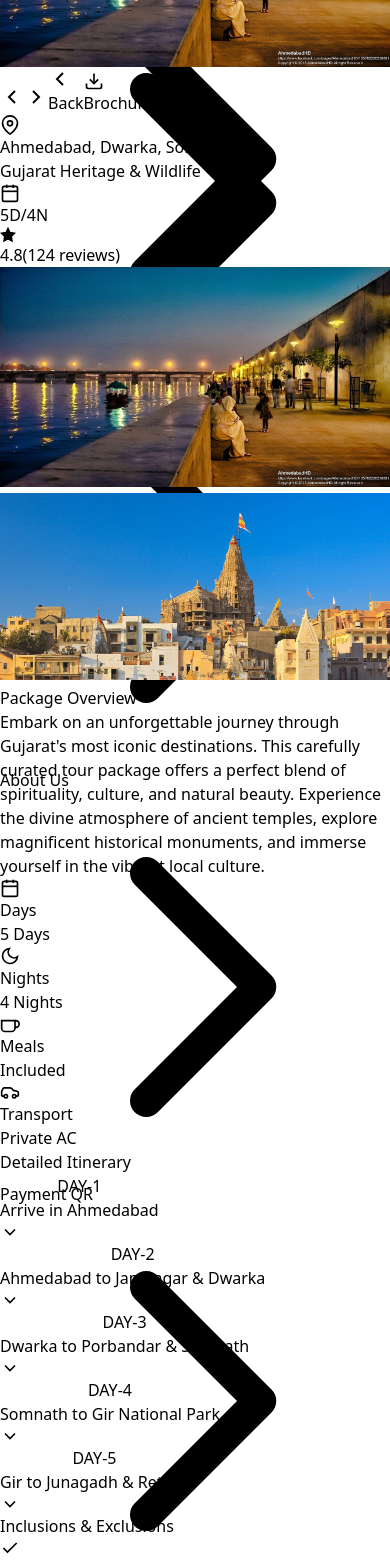
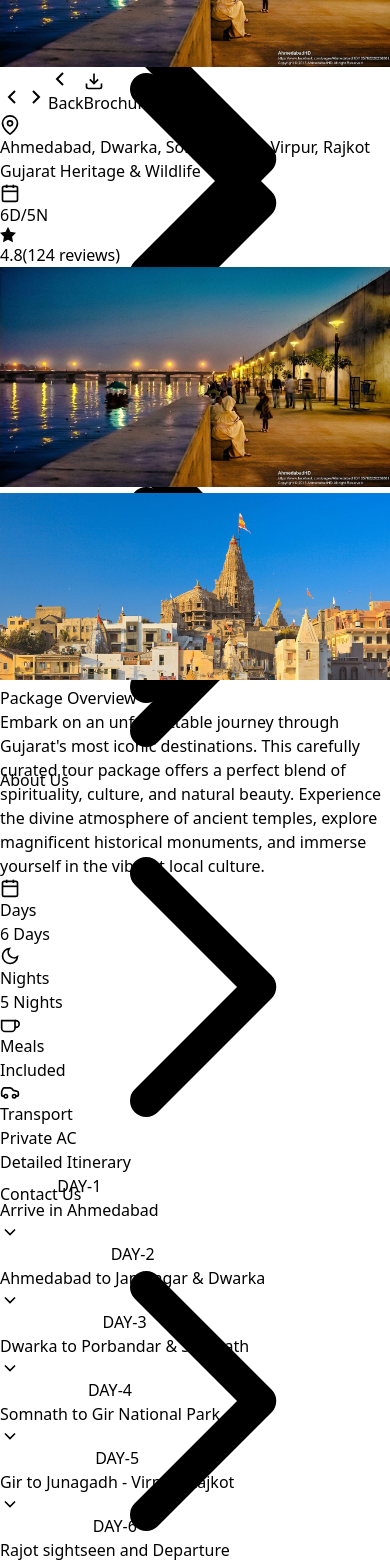
Before and after one commit to DevKacha/raj_tourism_frontend, a React (Vite) app: page /package-details/1 in a window 390 px wide. Shown: the part 3820-5382 px from the top of the page. Built offline with nearby package versions, Linux system fonts and the light colour scheme.

Commit message:
devansh did the update final time

```diff
--- a/index.html
+++ b/index.html
@@ -1,13 +1,16 @@
 <!doctype html>
 <html lang="en">
+
 <head>
   <meta charset="UTF-8" />
-    <link rel="icon" type="image/svg+xml" href="/vite.svg" />
+  <link rel="icon" type="image/png" href="/src/assets/raj_tourism/rt-logo_final.png" />
   <meta name="viewport" content="width=device-width, initial-scale=1.0" />
   <title>Raj Tourism</title>
 </head>
+
 <body>
   <div id="root"></div>
   <script type="module" src="/src/main.jsx"></script>
 </body>
+
 </html>
--- a/src/components/AboutSnippet.jsx
+++ b/src/components/AboutSnippet.jsx
@@ -125,7 +125,7 @@ export default function AboutSnippet() {
                     Travelers
                   </span>
                   <span className="text-lg font-black text-white group-hover:scale-110 transition-transform duration-300">
-                    2500+
+                    25000+
                   </span>
                 </div>
                 <div className="flex justify-between items-center group hover:bg-white/10 px-2 py-1 rounded transition-colors duration-300">
--- a/src/components/Hero.jsx
+++ b/src/components/Hero.jsx
@@ -219,11 +219,11 @@ export default function Hero() {
             <div className={`mt-8 sm:mt-12 grid grid-cols-3 gap-3 sm:gap-4 md:gap-6 max-w-lg transform transition-all duration-1000 delay-800 ${isVisible ? 'translate-y-0 opacity-100' : 'translate-y-4 opacity-0'
               }`}>
               <div className="text-center p-3 sm:p-4 rounded-lg sm:rounded-xl bg-white/20 backdrop-blur-sm border border-white/20 hover:bg-white/30 transition-all duration-300 shadow-sm">
-                <div className="text-2xl sm:text-3xl font-bold text-white drop-shadow">500+</div>
+                <div className="text-2xl sm:text-3xl font-bold text-white drop-shadow">25000+</div>
                 <div className="text-xs sm:text-sm text-white/90 mt-1">Happy Clients</div>
               </div>
               <div className="text-center p-3 sm:p-4 rounded-lg sm:rounded-xl bg-white/20 backdrop-blur-sm border border-white/20 hover:bg-white/30 transition-all duration-300 shadow-sm">
-                <div className="text-2xl sm:text-3xl font-bold text-white drop-shadow">50+</div>
+                <div className="text-2xl sm:text-3xl font-bold text-white drop-shadow">150+</div>
                 <div className="text-xs sm:text-sm text-white/90 mt-1">Destinations</div>
               </div>
               <div className="text-center p-3 sm:p-4 rounded-lg sm:rounded-xl bg-white/20 backdrop-blur-sm border border-white/20 hover:bg-white/30 transition-all duration-300 shadow-sm">
--- a/src/components/Sidebar.jsx
+++ b/src/components/Sidebar.jsx
@@ -219,6 +219,30 @@ export default function Sidebar({ open, onClose }) {
           </Link>
 
           <Link
+            to="/contact"
+            onClick={onClose}
+            className="group relative flex items-center justify-between py-4 px-5 rounded-xl hover:bg-gradient-to-r hover:from-pink-50 hover:to-transparent transition-all duration-300 transform hover:translate-x-2 overflow-hidden"
+          >
+            <div className="absolute left-0 top-0 bottom-0 w-1 bg-yellow-600 transform scale-y-0 group-hover:scale-y-100 transition-transform duration-300 origin-top rounded-r"></div>
+            <span className="text-base font-bold text-gray-800 group-hover:text-yellow-600 transition-colors duration-200">
+              Contact Us
+            </span>
+            <svg
+              className="w-5 h-5 text-gray-500 group-hover:text-yellow-600 group-hover:translate-x-1 transition-all duration-200"
+              fill="none"
+              stroke="currentColor"
+              viewBox="0 0 24 24"
+            >
+              <path
+                strokeLinecap="round"
+                strokeLinejoin="round"
+                strokeWidth={2}
+                d="M9 5l7 7-7 7"
+              />
+            </svg>
+          </Link>
+
+          <Link
             to="/payment-qr"
             onClick={onClose}
             className="group relative flex items-center justify-between py-4 px-5 rounded-xl hover:bg-gradient-to-r hover:from-indigo-50 hover:to-transparent transition-all duration-300 transform hover:translate-x-2 overflow-hidden"
--- a/src/constants/gujaratData.js
+++ b/src/constants/gujaratData.js
@@ -14,9 +14,9 @@ export const tours = [
     {
         id: 1,
         title: "Gujarat Heritage & Wildlife",
-        duration: "5D/4N",
+        duration: "6D/5N",
         ...getTourImages('gujarat', 1),
-        location: "Ahmedabad, Dwarka, Somnath, Gir",
+        location: "Ahmedabad, Dwarka, Somnath, Gir, Virpur, Rajkot",
         price: "On Request",
         rating: "4.8",
         reviews: "124",
@@ -47,13 +47,20 @@ export const tours = [
                 title: "Somnath to Gir National Park",
                 description: "Head to Sasan Gir for a jungle safari to see Asiatic lions. Enjoy wildlife safari and stay overnight near Gir.",
                 highlights: ["Gir Jungle Safari", "Asiatic Lions", "Wildlife"],
-                meals: ["Breakfast", "Lunch", "Dinner"]
+                meals: ["Breakfast", "Dinner"]
             },
             {
                 day: 5,
-                title: "Gir to Junagadh & Return",
-                description: "Visit Uparkot Fort, Ashok Rock Edict, and Mahabat Maqbara in Junagadh. Travel back to Ahmedabad for onward journey.",
-                highlights: ["Uparkot Fort", "Mahabat Maqbara", "Departure"],
+                title: "Gir to Junagadh - Virpur -Rajkot",
+                description: "Visit Uparkot Fort, Ashok Rock Edict, and Mahabat Maqbara in Junagadh. Travel to Rajkot enroute get Divine Darshan of Jalaram Bappa & Take Prasadh there (traditional khichdi & kadhi).",
+                highlights: ["Uparkot Fort", "Mahabat Maqbara", "Virpur"],
+                meals: ["Breakfast","Dinner"]
+            },
+            {
+                day: 6,
+                title: "Rajot sightseen and Departure",
+                description: "Take Breakfast at Hotel, then visit Local Sightseen, after that departure",
+                highlights: [ "Local sight seen", "Departure"],
                 meals: ["Breakfast"]
             }
         ]
@@ -80,14 +87,14 @@ export const tours = [
                 title: "Bhuj to Dhordo (Rann Utsav)",
                 description: "Drive to Dhordo (Tent City). Visit local craft villages like Bhujodi and Hodka. Evening visit to the White Rann salt desert for sunset views. Enjoy cultural performances and dinner at the Tent City.",
                 highlights: ["Rann Utsav", "White Rann Sunset", "Craft Villages"],
-                meals: ["Breakfast", "Lunch", "Dinner"]
+                meals: ["Breakfast", "Dinner"]
             },
             {
                 day: 3,
                 title: "Kala Dungar & Surroundings",
                 description: "Visit Kala Dungar (Black Hill) for panoramic views. See India Bridge near the Indo-Pak border. Explore nearby handicraft villages such as Gandhi Nu Gaam. Return to Tent City.",
                 highlights: ["Kala Dungar", "India Bridge", "Handicraft Villages"],
-                meals: ["Breakfast", "Lunch", "Dinner"]
+                meals: ["Breakfast", "Dinner"]
             },
             {
                 day: 4,
@@ -99,7 +106,7 @@ export const tours = [
             {
                 day: 5,
                 title: "Narayan Sarovar & Departure",
-                description: "Visit Narayan Sarovar if time permits. End of tour and departure.",
+                description: "Visit Narayan Sarovar if time permits optinal (Mata no madh). End of tour and departure.",
                 highlights: ["Narayan Sarovar", "Departure"],
                 meals: ["Breakfast"]
             }
--- a/src/constants/indiaData.js
+++ b/src/constants/indiaData.js
@@ -81,14 +81,14 @@ export const tours = [
                 title: "Jaisalmer",
                 description: "After Breakfast head towards Jaisalmer, relax at Tent City, Spend your afternoon on an adventurous jeep safari & camel ride across the desert, followed by vibrant cultural activities at night under the starlit sky after the dinner.",
                 highlights: ["Jaisalmer","Tent-city","Desert Safari"],
-                meals: ["Dinner"]
+                meals: ["Breakfast", "Dinner"]
             },
             {
                 day: 3,
                 title: "Jaisalmer",
                 description: "After breakfast, drive towards the historic Longewala border (Indo/Pak), continue to Tanot Mata Temple, explore the Pakistan Canal from 1971, and conclude the day with dinner.",
                 highlights: ["Longewala Border","Tanot Mata Temple"],
-                meals: ["Dinner"]
+                meals: ["Breakfast","Dinner"]
             },
             {
                 day: 4,
--- a/src/constants/internationalData.js
+++ b/src/constants/internationalData.js
@@ -31,8 +31,8 @@ export const tours = [
             {
                 day: 2,
                 title: "Coral Island Tour",
-                description: "Breakfast at your Hotel. Pick-up and transfer to Pattaya Beach. Speedboat ride to Koh Larn (Coral Island). In the Afternoon, Thai lunch at a beachfront open-air restaurant. Return to Pattaya by speedboat and Hotel drop-off. Overnight stay at your Hotel.",
-                highlights: ["Coral Island", "Speedboat Ride", "Beachfront Lunch"],
+                description: "Breakfast at your Hotel. Pick-up and transfer to Pattaya Beach. Speedboat ride to Koh Larn (Coral Island). In the Afternoon, Thai lunch at a beachfront open-air restaurant. Return to Pattaya by speedboat and Hotel drop-off and enjoy Alcazar show, Walking street & Overnight stay at your Hotel.",
+                highlights: ["Coral Island", "Speedboat Ride","Alcazar show","Walking street", "Beachfront Lunch"],
                 meals: ["Breakfast", "Lunch", "Dinner"]
             },
             {
@@ -85,8 +85,8 @@ export const tours = [
             {
                 day: 2,
                 title: "Half Day Coral Island Tour",
-                description: "Breakfast at hotel. Half-day Coral Island tour with lunch. Enjoy water sports (parasailing, snorkeling, jet ski – at own cost). Indian lunch included on the island. Return to Pattaya by afternoon. Evening free for shopping or optional walking street exploration.",
-                highlights: ["Coral Island", "Water Sports", "Indian Lunch"],
+                description: "Breakfast at hotel. Half-day Coral Island tour with lunch. Enjoy water sports (parasailing, snorkeling, jet ski – at own cost). Indian lunch included on the island. Return to Pattaya by afternoon. Evening enjoy Alcazar Show or optional walking street exploration.",
+                highlights: ["Coral Island", "Water Sports", "Indian Lunch","Alcazar Show"],
                 meals: ["Breakfast", "Lunch", "Dinner"]
             },
             {
@@ -160,8 +160,8 @@ export const tours = [
             {
                 day: 2,
                 title: "Coral Island Tour",
-                description: "Breakfast at Hotel. Full day Coral Island Tour with Local Lunch on SIC Basis (Exclude National Park Fees). Return to hotel and relax. Overnight stay in Pattaya.",
-                highlights: ["Coral Island", "Local Lunch", "Beach Activities"],
+                description: "Breakfast at Hotel. Full day Coral Island Tour with Local Lunch on SIC Basis (Exclude National Park Fees). Return to hotel and enjoy Alcazar show & walking street, Overnight stay in Pattaya.",
+                highlights: ["Coral Island", "Local Lunch", "Alcazar Show","Walking street", "Beach Activities"],
                 meals: ["Breakfast", "Lunch", "Dinner"]
             },
             {
--- a/src/pages/About.jsx
+++ b/src/pages/About.jsx
@@ -65,7 +65,7 @@ const About = () => {
 
       setStats({
         years: Math.floor(19 * progress),
-        clients: Math.floor(5000 * progress),
+        clients: Math.floor(25000 * progress),
         destinations: Math.floor(150 * progress),
       });
 
@@ -492,7 +492,7 @@ const About = () => {
               {
                 icon: Shield,
                 title: "Visa Services",
-                desc: "Passport & visa assistance",
+                desc: "Passport & visa formalities",
                 color: "orange",
               },
               {
--- a/src/pages/Contact.jsx
+++ b/src/pages/Contact.jsx
@@ -32,9 +32,9 @@ export default function Contact() {
             <h3 className="text-2xl font-bold text-gray-800 mb-4">Visit Our Office</h3>
             <p className="text-gray-600 font-semibold mb-2">RAJ TOURISM</p>
             <p className="text-gray-600 leading-relaxed">
-              123, Tourism Plaza,<br />
-              Near Main Square,<br />
-              Rajkot, Gujarat, India - 360001
+              112, Cosmo Complex, Mahila College<br />
+              Circle, Kalawad Road, Rajkot - 360 001,<br />
+              Gujarat
             </p>
           </div>
 
@@ -49,10 +49,17 @@ export default function Contact() {
               <span className="font-medium">Available 24/7</span>
             </div>
             <a
-              href="tel:+919876543210"
+              href="tel:+917043497043"
               className="text-2xl font-bold text-orange-600 hover:text-orange-700 transition-colors"
             >
-              +91 98765 43210
+              +91 70434 97043
+            </a>
+            <br />
+            <a
+              href="tel:+919636898368"
+              className="text-2xl font-bold text-orange-600 hover:text-orange-700 transition-colors"
+            >
+              +91 96368 98368
             </a>
           </div>
 
@@ -64,10 +71,10 @@ export default function Contact() {
             <h3 className="text-2xl font-bold text-gray-800 mb-4">Email Us</h3>
             <p className="text-gray-600 mb-3">Drop us a line anytime</p>
             <a
-              href="mailto:info@rajtourism.com"
+              href="mailto:rajtourisam@gmail.com"
               className="text-xl font-semibold text-orange-600 hover:text-orange-700 transition-colors break-all"
             >
-              info@rajtourism.com
+              rajtourisam@gmail.com
             </a>
           </div>
         </div>
@@ -87,7 +94,7 @@ export default function Contact() {
             </div>
             <div className="text-center">
               <div className="bg-orange-500 w-16 h-16 rounded-full flex items-center justify-center mx-auto mb-4">
-                <span className="text-white text-2xl font-bold">15+</span>
+                <span className="text-white text-2xl font-bold">19+</span>
               </div>
               <h4 className="font-bold text-lg mb-2">Years of Experience</h4>
               <p className="text-gray-600">Trusted by thousands of happy travelers</p>
--- a/src/pages/PackageDetails.jsx
+++ b/src/pages/PackageDetails.jsx
@@ -429,6 +429,44 @@ const PackageDetails = () => {
 
     yPos = doc.lastAutoTable.finalY + 15;
 
+    // Add closing message after itinerary
+    if (yPos > 260) {
+      doc.addPage();
+      yPos = 20;
+    }
+
+    yPos += 10;
+
+    // Add decorative top line
+    doc.setDrawColor(234, 88, 12); // Orange color
+    doc.setLineWidth(0.3);
+    doc.line(60, yPos, 150, yPos);
+
+    yPos += 8;
+
+    // Closing message with enhanced styling
+    doc.setFontSize(16);
+    doc.setFont(undefined, "italic");
+    doc.setTextColor(180, 83, 9); // Rich orange-brown color
+
+    const closingLine1 = "The beautiful journey with Raj Tourism comes to an end,";
+    const closingLine2 = "leaving behind a treasure of sweet memories to cherish forever...";
+
+    doc.text(closingLine1, 105, yPos, { align: "center" });
+    yPos += 7;
+    doc.text(closingLine2, 105, yPos, { align: "center" });
+
+    yPos += 8;
+
+    // Add decorative bottom line
+    doc.setDrawColor(234, 88, 12); // Orange color
+    doc.setLineWidth(0.3);
+    doc.line(60, yPos, 150, yPos);
+
+    // Reset font style
+    doc.setFont(undefined, "normal");
+    yPos += 15;
+
     // Inclusions & Exclusions
     if (yPos > 250) {
       doc.addPage();
@@ -556,8 +594,7 @@ const PackageDetails = () => {
                 <button
                   key={idx}
                   onClick={() => setCurrentImageIndex(idx)}
-                  className={`flex-shrink-0 w-24 h-20 rounded-lg overflow-hidden border-2 transition-all duration-300 ${
-                    currentImageIndex === idx
+                  className={`flex-shrink-0 w-24 h-20 rounded-lg overflow-hidden border-2 transition-all duration-300 ${currentImageIndex === idx
                     ? "border-orange-500 scale-105 shadow-lg"
                     : "border-transparent opacity-60 hover:opacity-100 hover:scale-105 hover:border-orange-300"
                     }`}
@@ -633,8 +670,7 @@ const PackageDetails = () => {
                   <div
                     key={index}
                     ref={(el) => (cardRefs.current[index] = el)}
-                    className={`border border-gray-200 rounded-xl overflow-hidden transition-all duration-500 transform origin-top ${
-                      activeDay === index
+                    className={`border border-gray-200 rounded-xl overflow-hidden transition-all duration-500 transform origin-top ${activeDay === index
                       ? "shadow-2xl border-orange-300 scale-[1.02]"
                       : "shadow-sm hover:shadow-lg hover:border-orange-200"
                       }`}
@@ -648,15 +684,13 @@ const PackageDetails = () => {
                       <div className="flex items-center gap-6">
                         {/* Big Day Text */}
                         <div
-                          className={`flex-shrink-0 transition-all duration-500 ${
-                            activeDay === index
+                          className={`flex-shrink-0 transition-all duration-500 ${activeDay === index
                             ? "scale-110 translate-x-2"
                             : "group-hover:scale-105"
                             }`}
                         >
                           <h3
-                            className={`text-2xl sm:text-3xl font-black uppercase tracking-tight ${
-                              activeDay === index
+                            className={`text-2xl sm:text-3xl font-black uppercase tracking-tight ${activeDay === index
                               ? "text-orange-600"
                               : "text-gray-300 group-hover:text-orange-300"
                               }`}
@@ -667,15 +701,13 @@ const PackageDetails = () => {
 
                         {/* Title */}
                         <div
-                          className={`border-l-2 pl-6 transition-colors duration-300 ${
-                            activeDay === index
+                          className={`border-l-2 pl-6 transition-colors duration-300 ${activeDay === index
                             ? "border-orange-200"
                             : "border-gray-100 group-hover:border-orange-100"
                             }`}
                         >
                           <h3
-                            className={`font-bold text-lg sm:text-xl transition-colors duration-300 ${
-                              activeDay === index
+                            className={`font-bold text-lg sm:text-xl transition-colors duration-300 ${activeDay === index
                               ? "text-gray-900"
                               : "text-gray-600 group-hover:text-gray-900"
                               }`}
@@ -686,8 +718,7 @@ const PackageDetails = () => {
                       </div>
 
                       <div
-                        className={`flex-shrink-0 w-8 h-8 rounded-full flex items-center justify-center transition-all duration-300 ${
-                          activeDay === index
+                        className={`flex-shrink-0 w-8 h-8 rounded-full flex items-center justify-center transition-all duration-300 ${activeDay === index
                           ? "bg-orange-100 text-orange-600 rotate-180"
                           : "bg-gray-50 text-gray-400 group-hover:bg-orange-50 group-hover:text-orange-500"
                           }`}
--- a/src/pages/Services.jsx
+++ b/src/pages/Services.jsx
@@ -42,8 +42,8 @@ export default function Services() {
     },
     {
       icon: FileText,
-      title: "Visa Assistance",
-      desc: "Expert guidance for tourist, business, and student visas. We simplify the documentation process for you.",
+      title: "Passport & visa formalities",
+      desc: "Expert guidance for tourist, business, and student visas & passports. We simplify the documentation process for you.",
       iconBg: "bg-red-100",
       iconColor: "text-red-600"
     },
```
Lines whose indentation alone changed are shown as unchanged.
